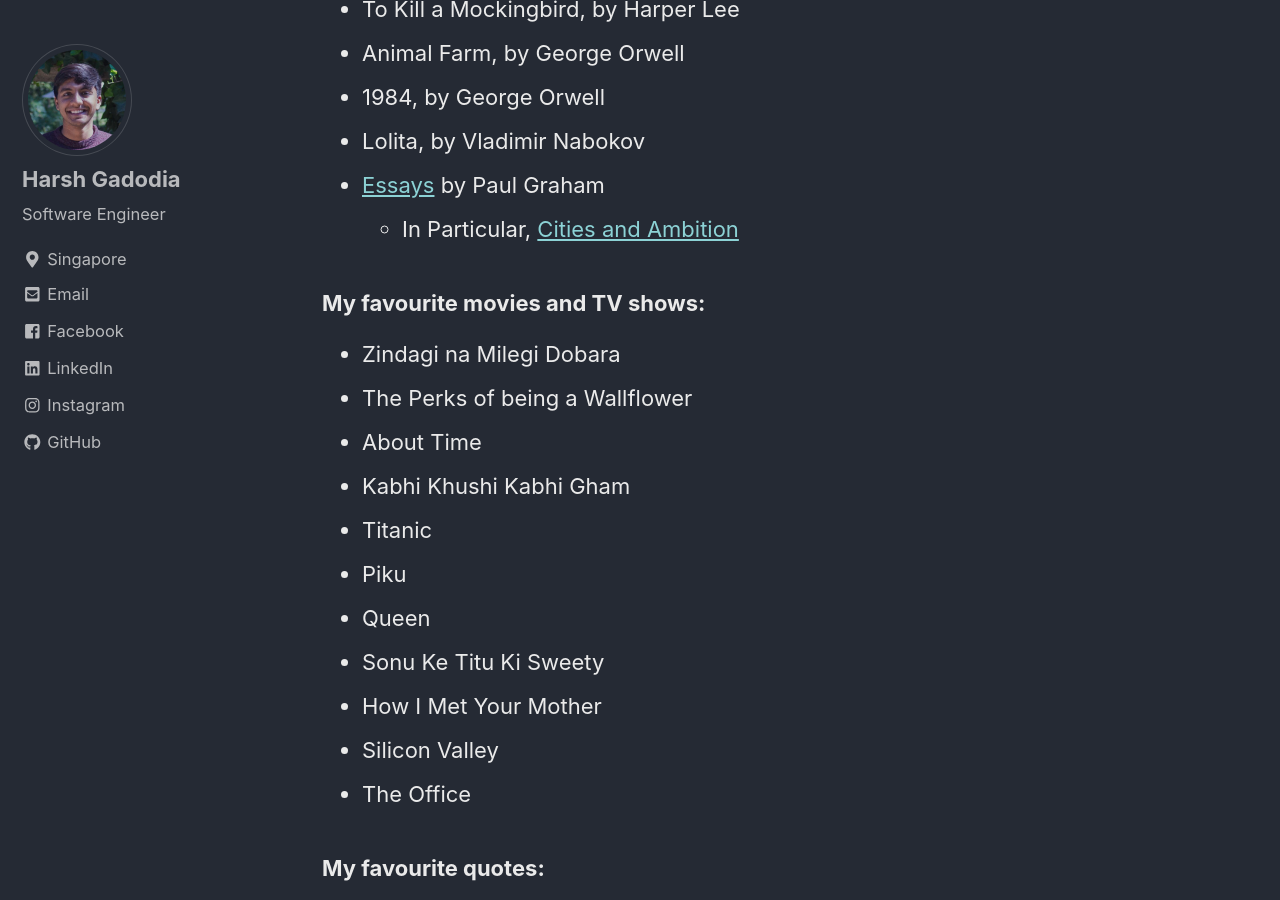
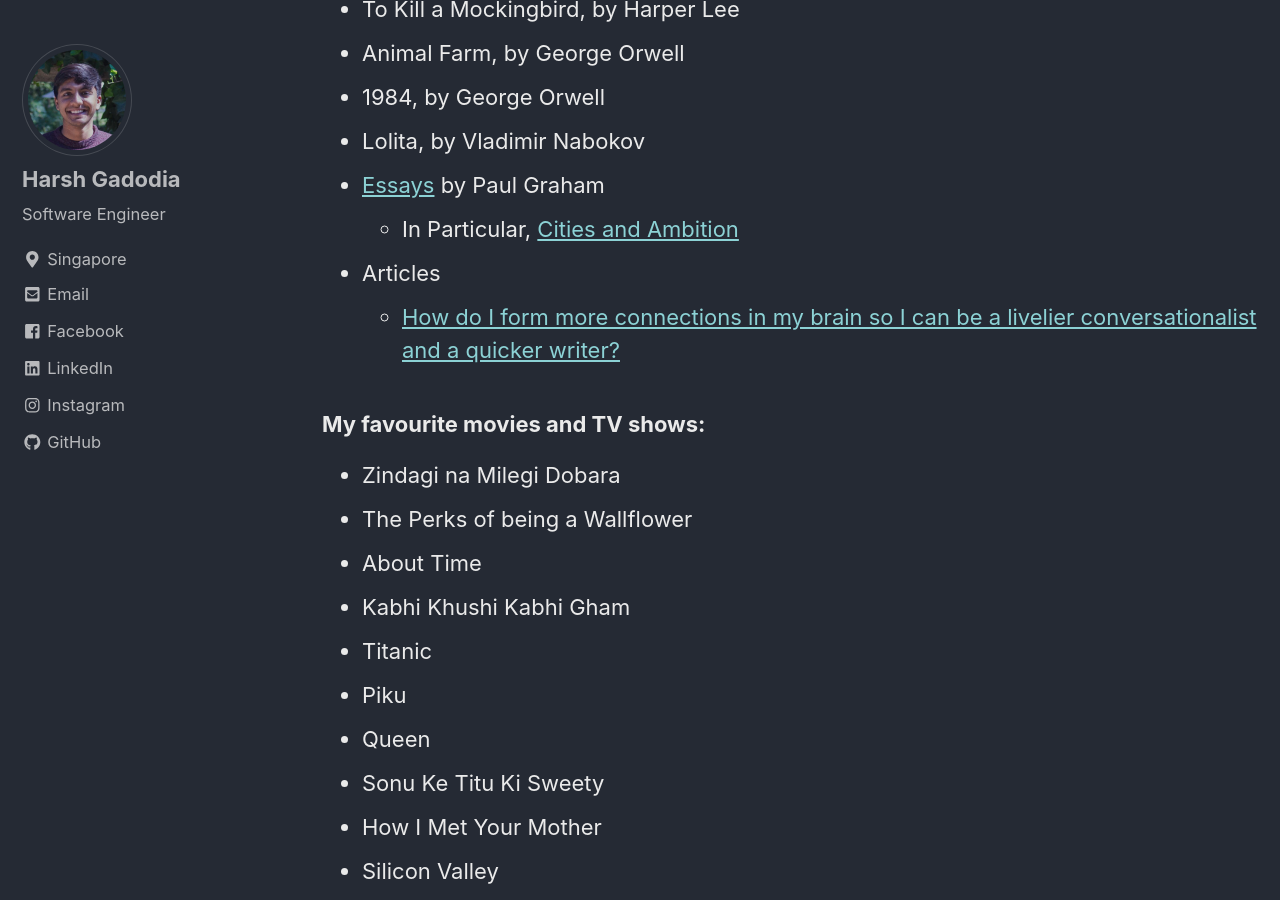
Before and after one commit to harshgadodia/harshgadodia, a Jekyll site: the page built from _pages/about.md, in a window 1280 px wide and 900 px high, scrolled down 944 px. Built offline with Jekyll 4.4.1, drawn with Linux system fonts in a browser that asks for light colours; nearby versions of some CDN libraries.

Commit message:
add favourite article

```diff
--- a/_pages/about.md
+++ b/_pages/about.md
@@ -33,6 +33,8 @@ classes: wide
 - Lolita, by Vladimir Nabokov
 - [Essays](http://paulgraham.com/articles.html) by Paul Graham
     -   In Particular, [Cities and Ambition](http://www.paulgraham.com/cities.html)
+- Articles
+    - [How do I form more connections in my brain so I can be a livelier conversationalist and a quicker writer?](https://www.quora.com/How-do-I-form-more-connections-in-my-brain-so-I-can-be-a-livelier-conversationalist-and-a-quicker-writer/answer/Asher-Nitin?ch=99&share=bd3a6f38&srid=5Tf9)
 
 <a name="movies"></a>
 ### My favourite movies and TV shows:
```
